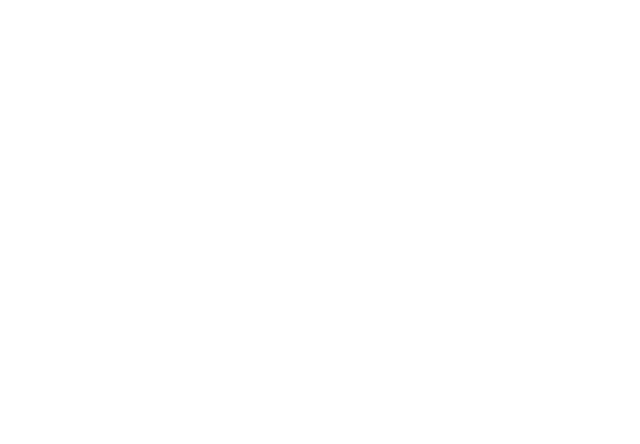
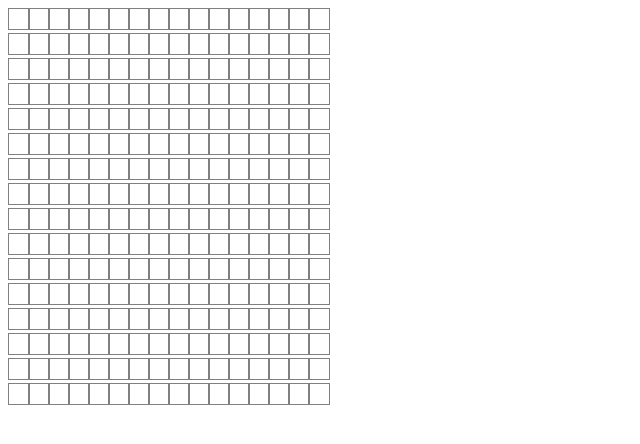
Before and after one commit to colonistz-1/etch-a-sketch, a plain HTML site: page index.html in a window 1280 px wide. Shown: the whole page, without its empty margins (0-640 px from the left). Drawn offline with Linux system fonts and the light colour scheme.

Commit message:
Add 16x16 Grid

```diff
--- /dev/null
+++ b/index.css
@@ -0,0 +1,12 @@
+#grid {
+  display: grid;
+  grid-template-columns: repeat(16, 20px);
+  width: 400px;
+  height: 400px;
+}
+
+.square {
+  width: 20px;
+  height: 20px;
+  border: 1px solid gray;
+}
--- a/index.html
+++ b/index.html
@@ -1,9 +1,11 @@
+
 <!DOCTYPE html>
 <html lang="en">
 <head>
     <meta charset="UTF-8">
     <meta http-equiv="X-UA-Compatible" content="IE=edge">
     <meta name="viewport" content="width=device-width, initial-scale=1.0">
+    <link rel="stylesheet" href="index.css">
     <title>Etch a Sketch</title>
 </head>
 <body>
--- a/index.js
+++ b/index.js
@@ -1 +1,11 @@
 const grid = document.querySelector("#grid")
+
+function makeDivs(num) {
+    for (let i = 0; i < num; i++){
+        let cells = document.createElement('div');
+        cells.classList.add("square");
+        grid.appendChild(cells);
+        }
+}
+
+makeDivs(256);
```
